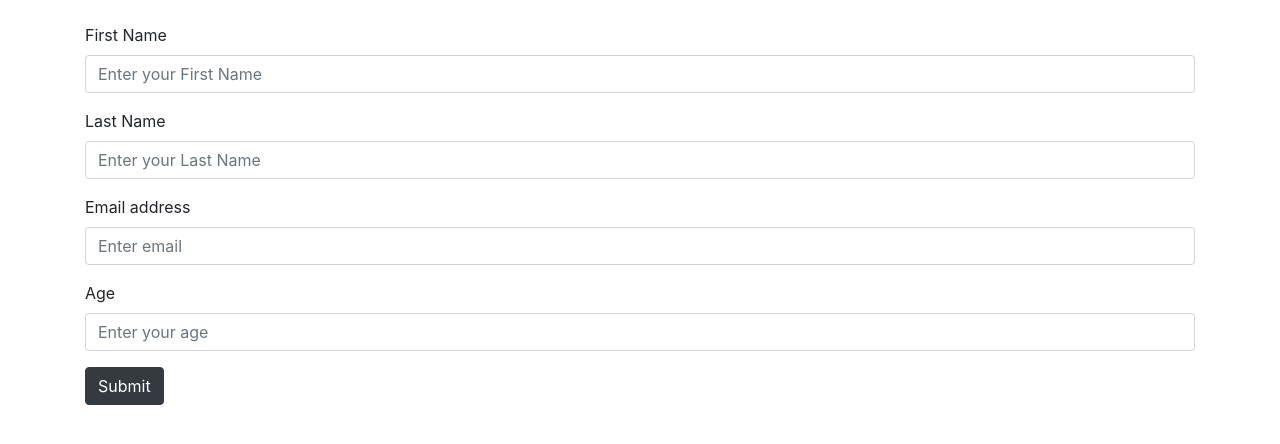
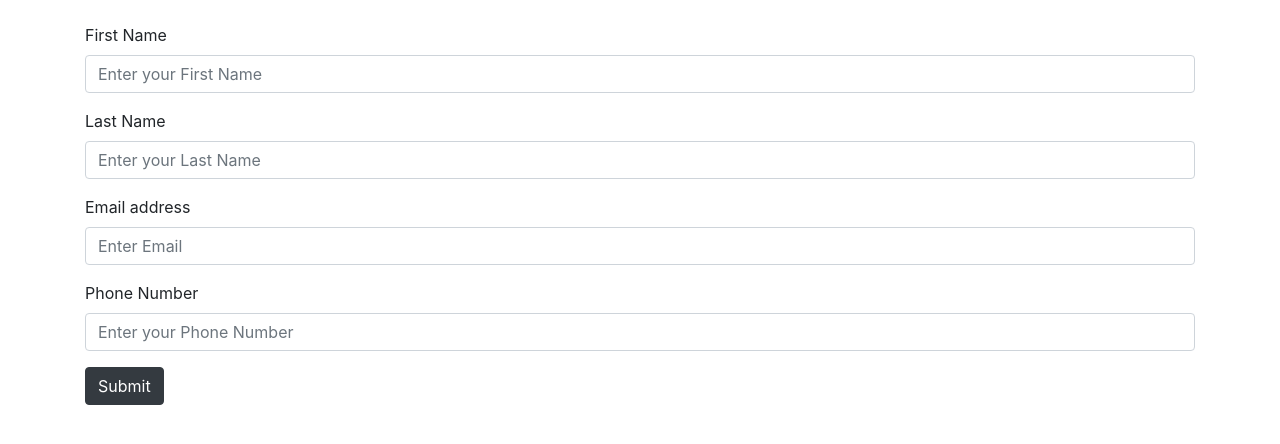
Before and after one commit to maariaaley/energyconservation, a Django app: page /student/ in a window 1280 px wide. Shown: the part 258-702 px from the top of the page. Run offline with Django 3.2, Linux system fonts and the light colour scheme; some libraries are stand-ins or nearby versions.

Commit message:
Small changes

```diff
--- a/student/controller.py
+++ b/student/controller.py
@@ -3,5 +3,5 @@ from django import forms
 class StudentForm(forms.Form):
   first_name = forms.CharField( label= 'first_name',max_length=80)
   last_name = forms.CharField(label= 'last_name', max_length=80)
-  age = forms.IntegerField(label='age')
-  email = forms.CharField(label= 'email',max_length=80)
+  phone_number = forms.IntegerField(label='phone_number')
+  email = forms.EmailField(label= 'email')
--- a/student/models.py
+++ b/student/models.py
@@ -3,5 +3,5 @@ from django.db import models
 class Student(models.Model):
     first_name = models.CharField(max_length=80, default='Maria')
     last_name = models.CharField(max_length=80, default='Aley')
-    age = models.IntegerField()
-    email = models.CharField(max_length=80, default='maria@gmail.com')
+    phone_number = models.IntegerField()
+    email = models.EmailField(default='maria@gmail.com')
--- a/student/views.py
+++ b/student/views.py
@@ -1,6 +1,5 @@
 from django.http import HttpResponse
 from django.shortcuts import render
-from controller import StudentForm
 
 # Create your views here.
 def create(request):
--- a/templates/student/index.html
+++ b/templates/student/index.html
@@ -31,12 +31,12 @@
               </div>
               <div class="form-group">
                 <label for="email">Email address</label>
-                <input type="email" class="form-control" id="email"  placeholder="Enter email">
+                <input type="email" class="form-control" id="email"  placeholder="Enter Email">
 
               </div>
               <div class="form-group">
-                <label for="age">Age</label>
-                <input type="number" class="form-control" id="age"  placeholder="Enter your age">
+                <label for="phone_number">Phone Number</label>
+                <input type="number" class="form-control" id="phone_number"  placeholder="Enter your Phone Number">
 
               </div>
 
```
